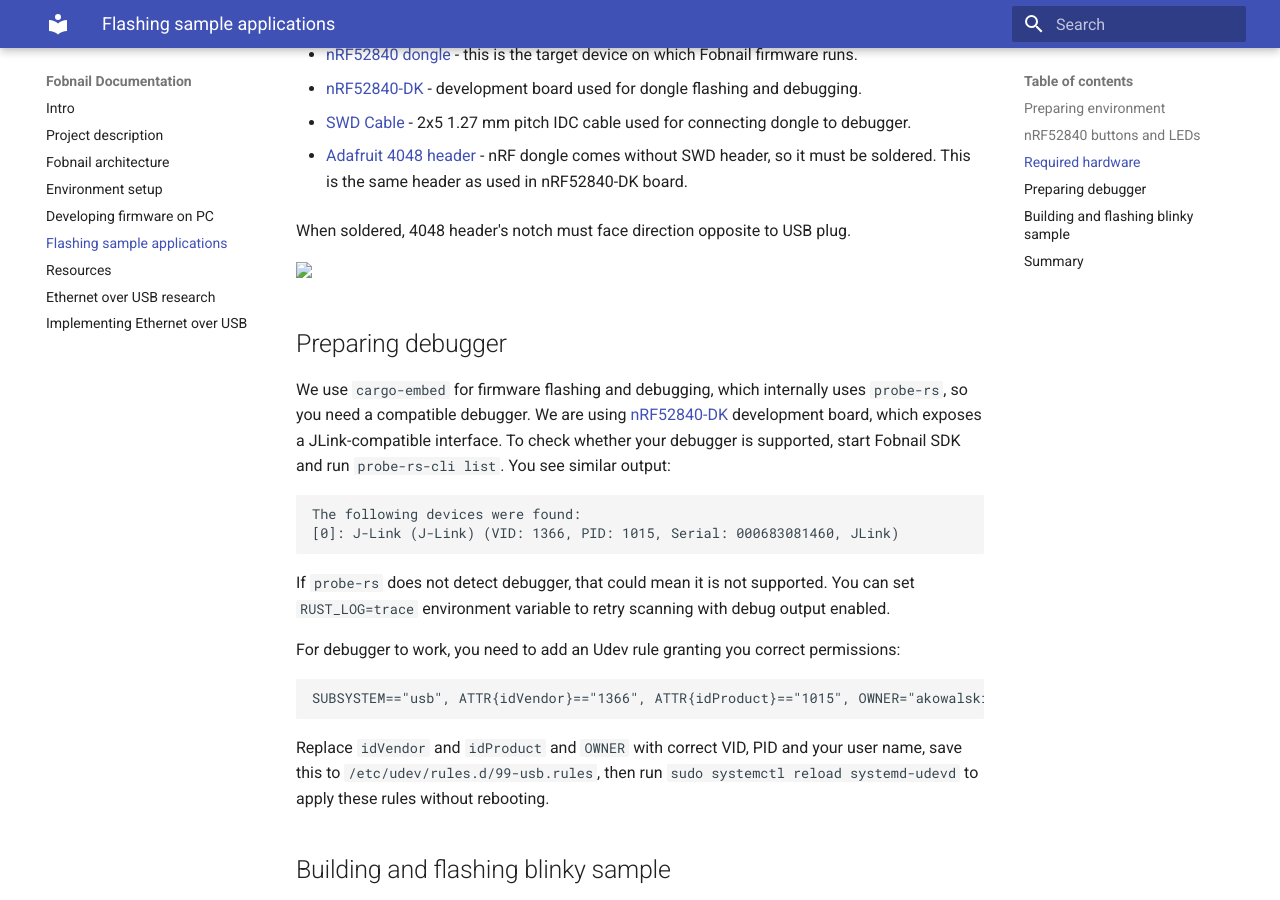
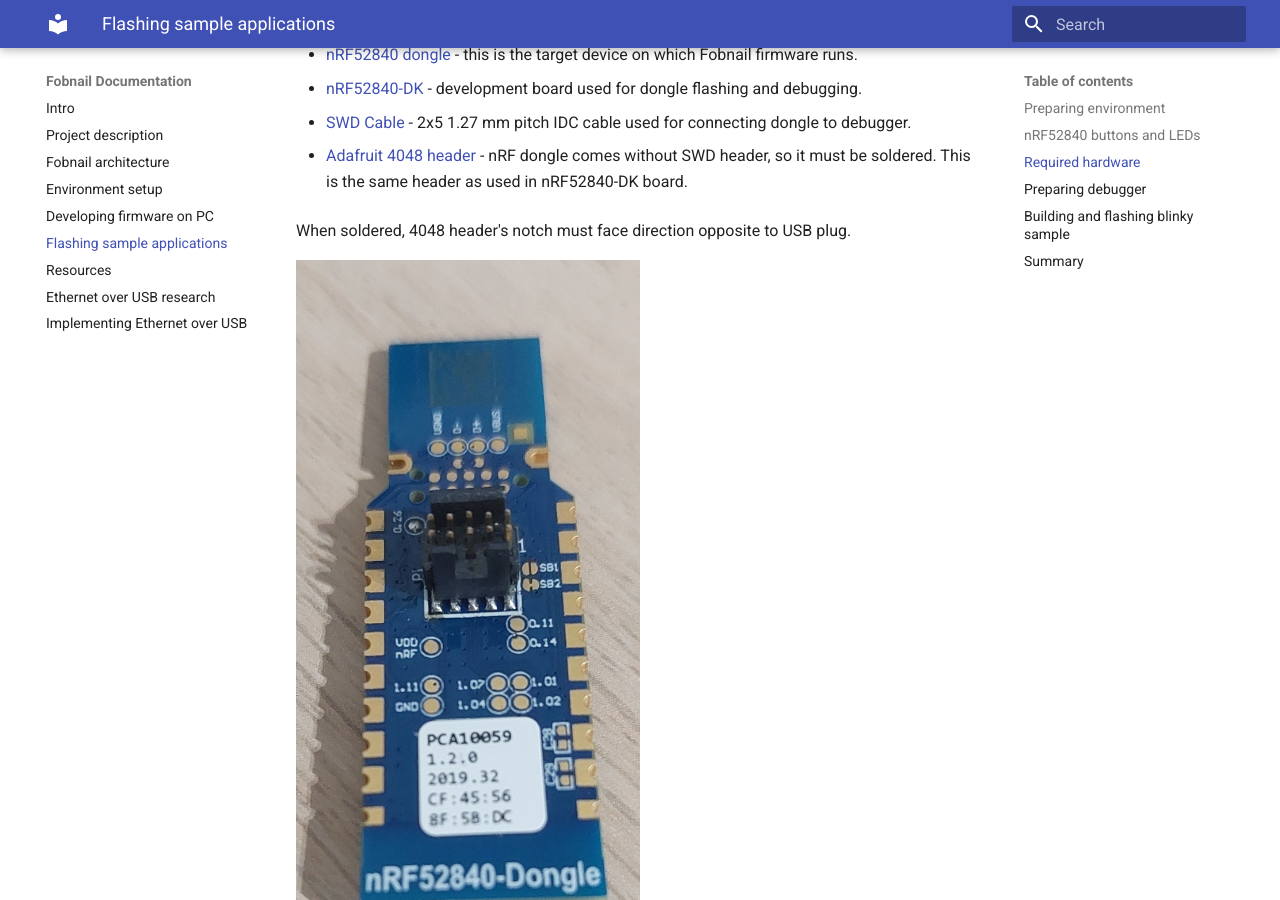
Before and after one commit to fobnail/docs, an MkDocs documentation site: the page built from docs/flashing_samples.md, in a window 1280 px wide and 900 px high, scrolled down 708 px. Built offline with MkDocs 1.6.1 and Material for MkDocs 9.7.7, drawn with Linux system fonts in a browser that asks for light colours.

Commit message:
docs/flashing_samples.md: fix invalid image link
This image does not render in website generated by mkdocs. In markdown
preview it works but on built website URLs change and are no longer
valid. Seems like mkdocs override URLs in Markdown image tags but thats
not the case when using HTML image tags inside Markdown.

```diff
--- a/docs/flashing_samples.md
+++ b/docs/flashing_samples.md
@@ -28,7 +28,7 @@
 
 When soldered, 4048 header's notch must face direction opposite to USB plug.
 
-<img src="images/nRF52840_dongle_with_swd_header.jpg" width="50%" />
+<img src="../images/nRF52840_dongle_with_swd_header.jpg" width="50%" />
 
 ## Preparing debugger
 
```
